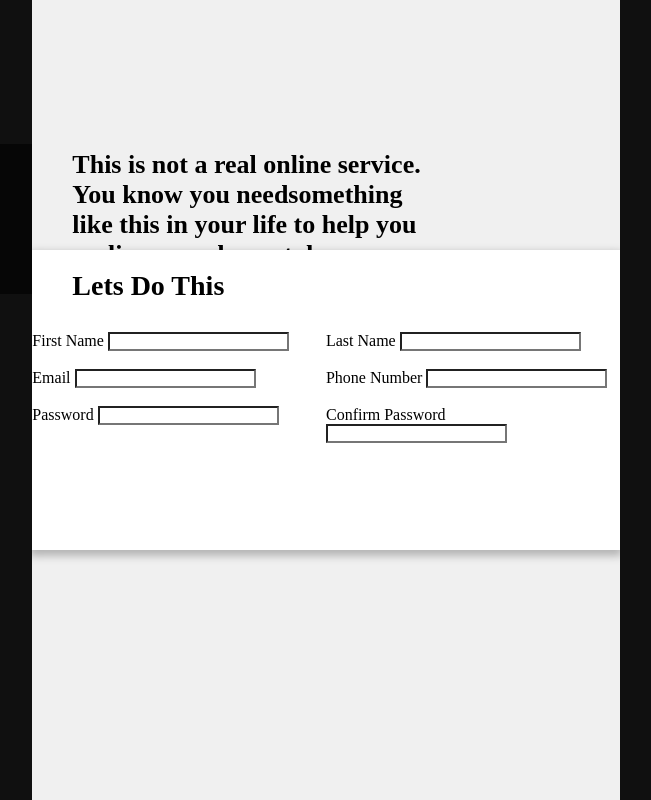
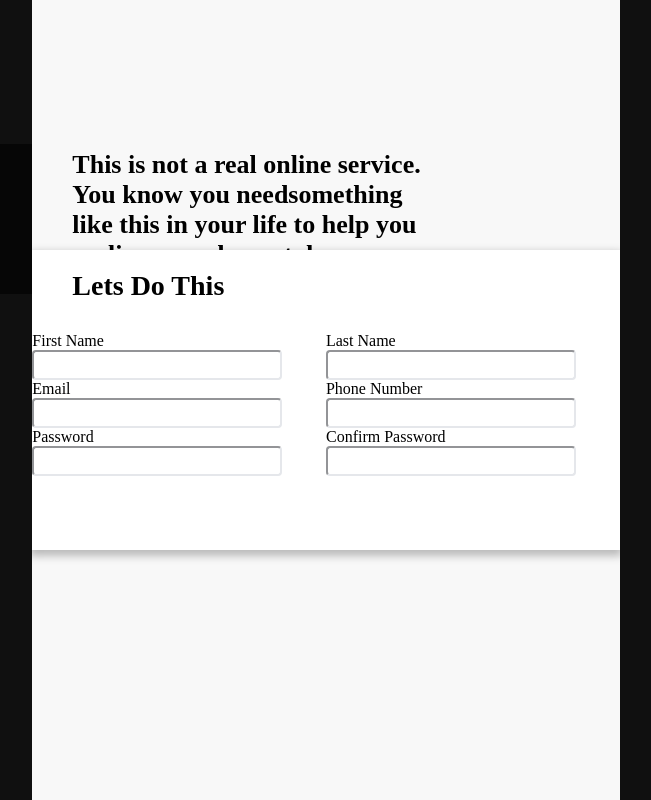
Before and after one commit to thomasdig18/Sign-Up-Form, a plain HTML site: page index.html in a window 1280 px wide. Shown: the whole page, without its empty margins (494-1145 px from the left). Drawn offline with Linux system fonts and the light colour scheme.

Commit message:
Styled the input fields

```diff
--- a/styles.css
+++ b/styles.css
@@ -34,7 +34,7 @@
 
 .content {
     margin: 0;
-    background-color: #F0F0F0;
+    background-color: #F8F8F8;
     min-height: 100vh;
     width: 62%;
     overflow: hidden;
@@ -106,8 +106,21 @@ h1 {
       "a b"
       "c d"
       "e f";
+    grid-gap: 0px;
   }
 
-.a, .b {
-    margin top:
+
+
+  .a, .b, .c, .d, .e, .f {
+    display: flex;
+    flex-direction: column;
+
 }
+
+input {
+    height: 30px;
+    width: 250px;
+    border-color: #E5E7EB;
+    border-radius: 4px;
+
+}
```
